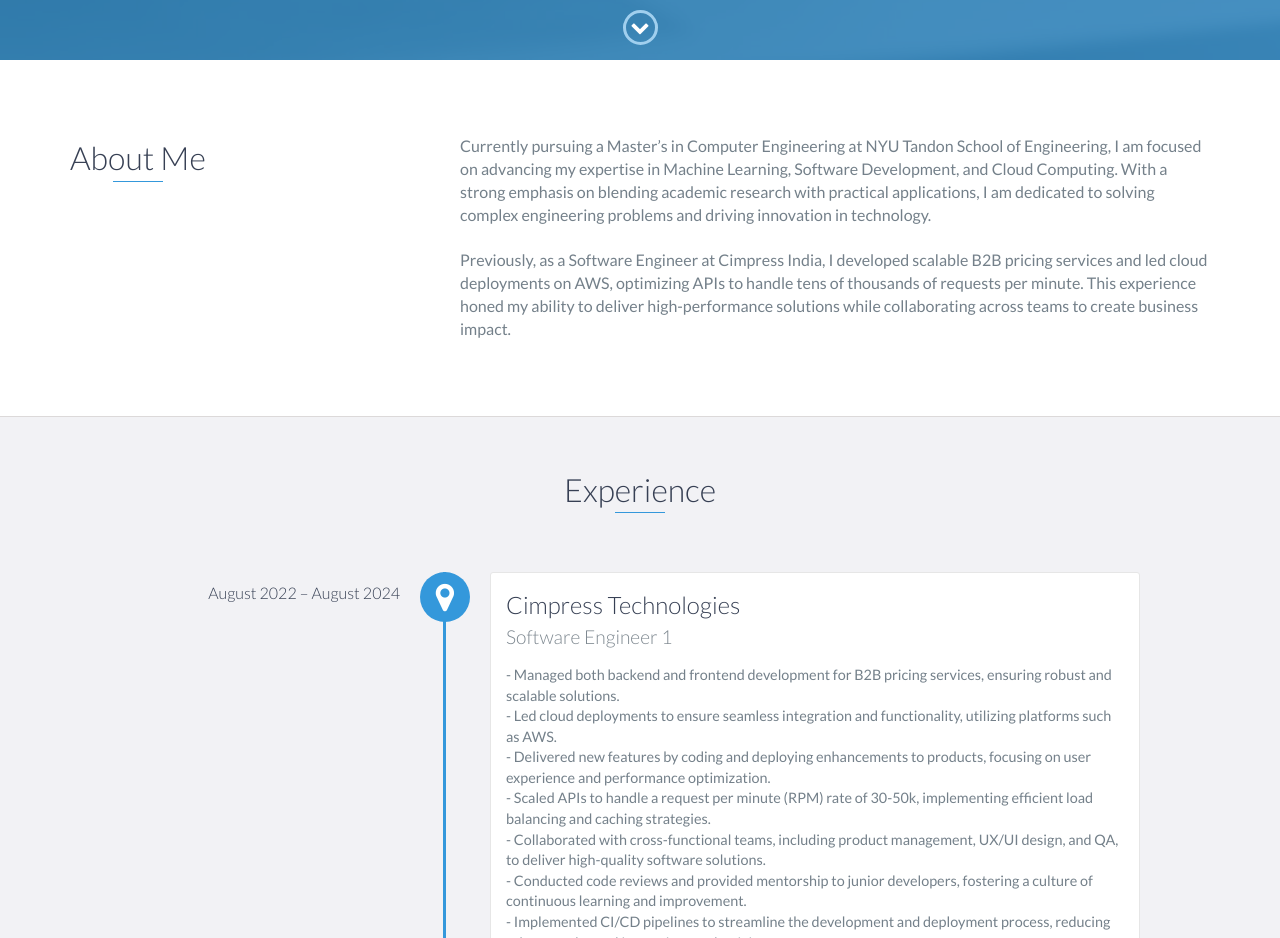
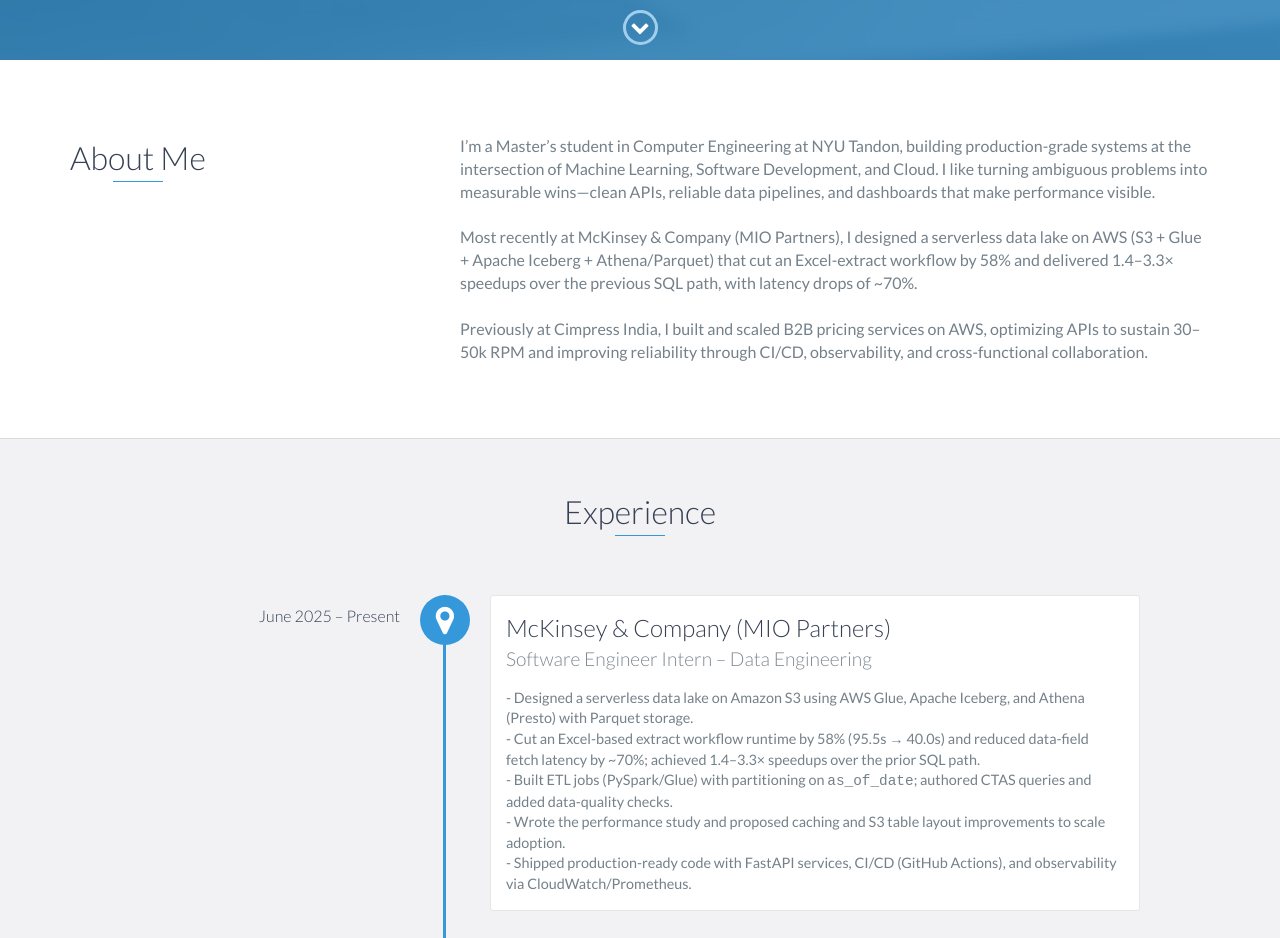
Before and after one commit to Mihir-Khare429/Portfolio, a website: page index.html in a window 1280 px wide. Shown: the part 740-1678 px from the top of the page. Drawn offline with nearby package versions, Linux system fonts and the light colour scheme.

Commit message:
Update index.html

```diff
--- a/index.html
+++ b/index.html
@@ -51,7 +51,7 @@
             <h1>Mihir Khare</h1>
             <h2>MSCE Student at NYU</h2>
             <h2>Innovating with Machine Learning & Software Development to build the future of technology.</h2>
-            <a href="https://drive.google.com/file/d/1LCqvm3MkngXlelnHSKH6qPtS-HtlaaUR/view?usp=sharing" class="btn-rounded-white">Download Resume</a>
+            <a href="https://drive.google.com/file/d/1N541kL6FU3hBnS8rZ3cjPq9MZTcXDxKQ/view?usp=sharing" class="btn-rounded-white">Download Resume</a>
         </div>
         <!-- End #lead-content -->
 
@@ -73,12 +73,15 @@
                     <h2 class="heading">About Me</h2>
                 </div>
                 <div class="col-md-8">
-                    <p>
-                        Currently pursuing a Master’s in Computer Engineering at NYU Tandon School of Engineering, I am focused on advancing my expertise in Machine Learning, Software Development, and Cloud Computing. With a strong emphasis on blending academic research with practical applications, I am dedicated to solving complex engineering problems and driving innovation in technology.
-                        <br><br>
-                        Previously, as a Software Engineer at Cimpress India, I developed scalable B2B pricing services and led cloud deployments on AWS, optimizing APIs to handle tens of thousands of requests per minute. This experience honed my ability to deliver high-performance solutions while collaborating across teams to create business impact.
-                    </p>
-                </div>
+    <p>
+        I’m a Master’s student in Computer Engineering at NYU Tandon, building production-grade systems at the intersection of Machine Learning, Software Development, and Cloud. I like turning ambiguous problems into measurable wins—clean APIs, reliable data pipelines, and dashboards that make performance visible.
+        <br><br>
+        Most recently at McKinsey & Company (MIO Partners), I designed a serverless data lake on AWS (S3 + Glue + Apache Iceberg + Athena/Parquet) that cut an Excel-extract workflow by 58% and delivered 1.4–3.3× speedups over the previous SQL path, with latency drops of ~70%.
+        <br><br>
+        Previously at Cimpress India, I built and scaled B2B pricing services on AWS, optimizing APIs to sustain 30–50k RPM and improving reliability through CI/CD, observability, and cross-functional collaboration.
+    </p>
+</div>
+
             </div>
         </div>
     </div>
@@ -87,6 +90,17 @@
     <div id="experience" class="background-alt">
         <h2 class="heading">Experience</h2>
         <div id="experience-timeline">
+			<div data-date="June 2025 – Present">
+    			<h3>McKinsey & Company (MIO Partners)</h3>
+    			<h4>Software Engineer Intern – Data Engineering</h4>
+    			<p>
+        			- Designed a serverless data lake on Amazon S3 using AWS Glue, Apache Iceberg, and Athena (Presto) with Parquet storage.<br>
+        			- Cut an Excel-based extract workflow runtime by 58% (95.5s → 40.0s) and reduced data-field fetch latency by ~70%; achieved 1.4–3.3× speedups over the prior SQL path.<br>
+        			- Built ETL jobs (PySpark/Glue) with partitioning on <code>as_of_date</code>; authored CTAS queries and added data-quality checks.<br>
+        			- Wrote the performance study and proposed caching and S3 table layout improvements to scale adoption.<br>
+        			- Shipped production-ready code with FastAPI services, CI/CD (GitHub Actions), and observability via CloudWatch/Prometheus.
+    			</p>
+			</div>
             <div data-date="August 2022 – August 2024">
                 <h3>Cimpress Technologies</h3>
                 <h4>Software Engineer 1</h4>
```
